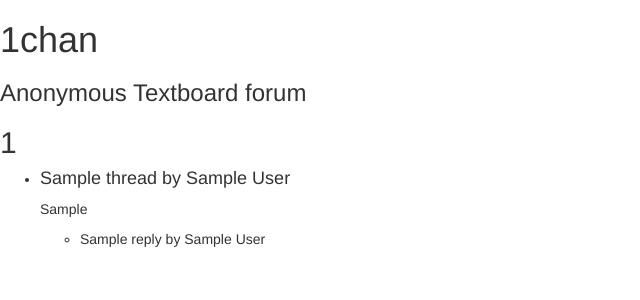
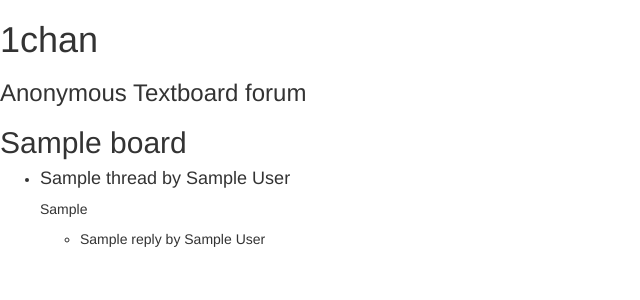
Before and after one commit to Mikerah/1Chan, a Django app: template one_chan/channels/templates/channels/board.html in a window 1280 px wide. Shown: the top 300 px of the page, without its empty margins (0-640 px from the left). Run offline with Django 3.2, Linux system fonts and the light colour scheme; the template is opened without the code that fills it: most values are stand-ins (such as "Sample title", 1, 10 or a date in 2020); parts of the project's set-up code (start-up, migrations or seed data) failed here and were passed over; some libraries are stand-ins or nearby versions.

Commit message:
Changed url configuration when accessing boards

```diff
--- a/one_chan/channels/templates/channels/board.html
+++ b/one_chan/channels/templates/channels/board.html
@@ -11,7 +11,7 @@
         <h1>1chan</h1>
         <h3> Anonymous Textboard forum</h3>
         <div>
-            <h2>{{ board.id }}</h2>
+            <h2>{{ board.board_name }}</h2>
         </div>
         <div>
         <ul>
--- a/one_chan/channels/templates/channels/index.html
+++ b/one_chan/channels/templates/channels/index.html
@@ -15,7 +15,7 @@
         </div>
         <div>
         {% for board in list_of_boards %}
-        <a href="{% url 'board' board.id %}">{{board}}</a>
+        <a href="{% url 'board' board.board_name %}">{{board}}</a>
         {% endfor %}
         </div>
 
--- a/one_chan/channels/urls.py
+++ b/one_chan/channels/urls.py
@@ -3,5 +3,5 @@ from . import views
 
 urlpatterns = [
     url(r'^$', views.index, name='index'),
-    url(r'^(?P<board_id>[0-9]+)/$', views.board, name='board')
+    url(r'^(?P<board_name>[A-Za-z]+)/$', views.board, name='board')
 ]
--- a/one_chan/channels/views.py
+++ b/one_chan/channels/views.py
@@ -5,7 +5,7 @@ def index(request):
     list_of_boards = Board.objects.all()
     return render(request, 'channels/index.html', {'list_of_boards': list_of_boards})
 
-def board(request, board_id):
-    board = get_object_or_404(Board, pk=board_id)
+def board(request, board_name):
+    board = get_object_or_404(Board, board_name=board_name)
     context = {'board': board}
     return render(request, 'channels/board.html', context)
```
